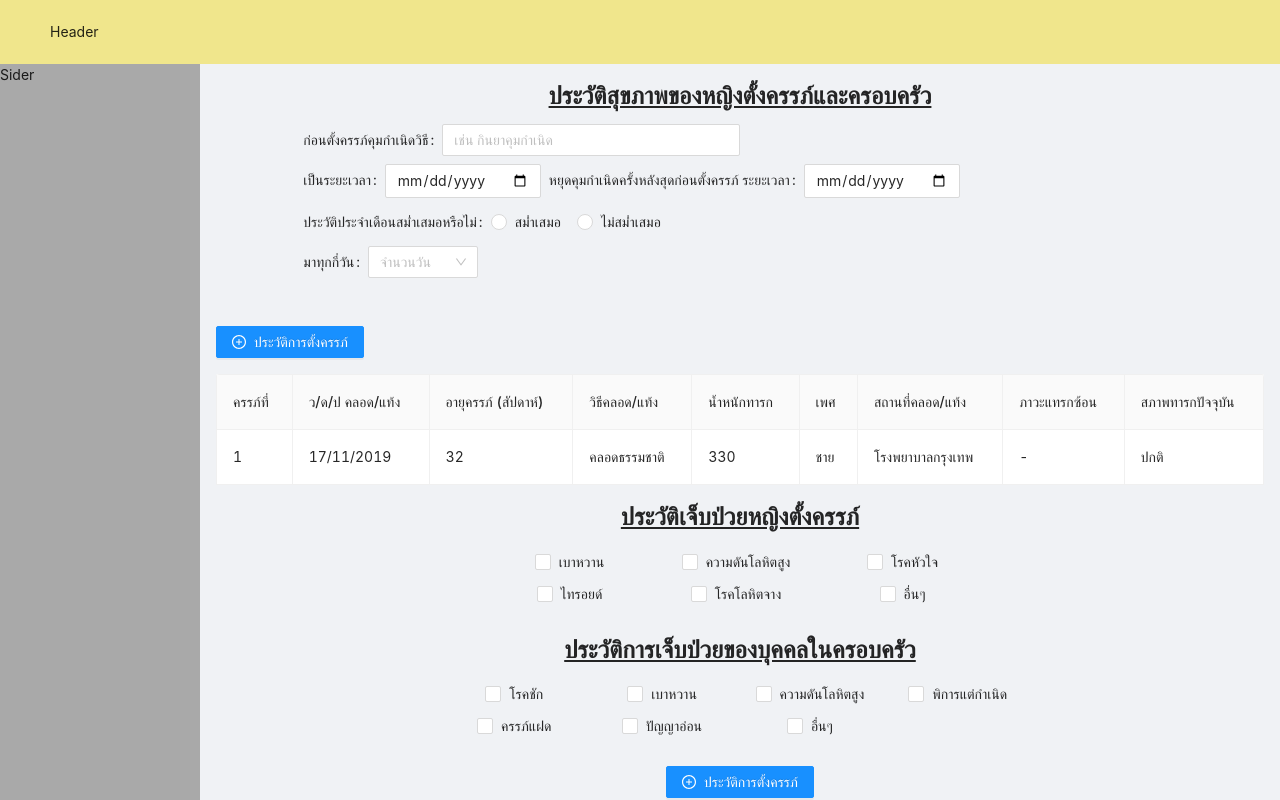
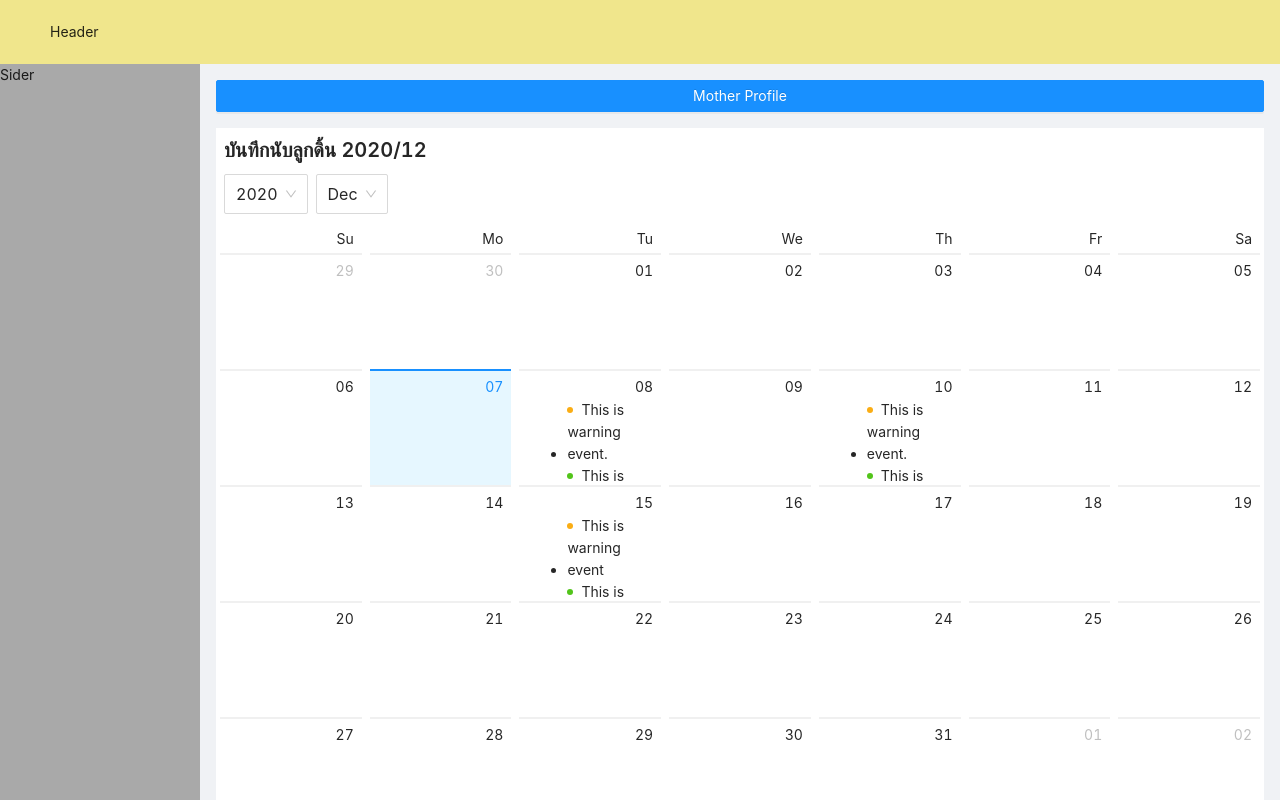
Before and after one commit to AuJeedJad/ANC-frontend, a React (Create React App) app: page / in a window 1280 px wide. Shown: the top 800 px of the page. Built offline with nearby package versions, Linux system fonts and the light colour scheme.

Commit message:
Created MomIndex

```diff
--- a/src/App.js
+++ b/src/App.js
@@ -3,8 +3,9 @@ import { Route } from 'react-router-dom';
 import Login from './pages/login/index';
 import MotherRegister from './pages/MotherRegister/index';
 import MotherProfile from './pages/MotherProfile/index';
-import MotherInformation from './pages/MotherInformations/index';
+import MotherInformation from './pages/MotherInformation/index';
 import PageLayout from './components/Layout';
+import MotherIndex from './pages/MotherIndex/index';
 
 function App() {
   return (
@@ -12,7 +13,8 @@ function App() {
       <Route exact path="/login" component={Login} />
       <Route exact path="/register" component={MotherRegister} />
       <Route exact path="/profile" component={MotherProfile} />
-      <Route exact path="/" component={MotherInformation} />
+      <Route exact path="/information" component={MotherInformation} />
+      <Route exact path="/" component={MotherIndex} />
     </PageLayout>
   );
 }
--- a/src/components/Layout/index.js
+++ b/src/components/Layout/index.js
@@ -4,7 +4,7 @@ import { Layout } from 'antd';
 function PageLayout({ children }) {
   const { Header, Footer, Sider, Content } = Layout;
 
-  const headerStyle = { position: 'fixed', zIndex: '1', width: '100%', backgroundColor: 'khaki' };
+  const headerStyle = { position: 'fixed', zIndex: '3', width: '100%', backgroundColor: 'khaki' };
 
   return (
     <Layout style={{ minHeight: '100vh' }}>
--- /dev/null
+++ b/src/pages/MotherIndex/index.js
@@ -0,0 +1,207 @@
+import { Badge, Button, Calendar, Col, Form, Input, Modal, Row, Select, Typography } from 'antd';
+import React, { useState } from 'react';
+
+function MotherIndex() {
+  const { Option } = Select;
+  const [visible, setVisible] = useState(false);
+  const [recordTimes, setRecordTimes] = useState('morning');
+  const [count, setCount] = useState(0);
+
+  const triggerChange = (changedValue) => {
+    setRecordTimes(changedValue);
+  };
+
+  const onTimesChange = (newRecordTimes) => {
+    if (recordTimes !== newRecordTimes) {
+      setRecordTimes(newRecordTimes);
+    }
+    triggerChange(newRecordTimes);
+  };
+
+  const CollectionCreateForm = ({ onCreate, onCancel }) => {
+    const [form] = Form.useForm();
+    return (
+      <Modal
+        title={'นับลูกดิ้น'}
+        visible={visible}
+        onCancel={onCancel}
+        onOk={() => {
+          form
+            .validateFields()
+            .then((values) => {
+              form.resetFields();
+              onCreate(values);
+            })
+            .catch((info) => {
+              console.log('Validate Failed:', info);
+            });
+        }}
+      >
+        <Form form={form} initialValues={{ date: recordTimes, count: count }}>
+          <Form.Item name="date" label="ช่วงเวลา">
+            <Select
+              style={{ display: 'inline-flex', width: 100, margin: '0 8px' }}
+              value={recordTimes}
+              onChange={onTimesChange}
+            >
+              <Option value="morning">เช้า</Option>
+              <Option value="afternoon">กลางวัน</Option>
+              <Option value="evening">เย็น</Option>
+            </Select>
+          </Form.Item>
+          <Form.Item name="count" label="จำนวน(ครั้ง)">
+            <Input style={{ display: 'inline-flex', width: 100, margin: '0 8px' }} />
+          </Form.Item>
+        </Form>
+      </Modal>
+    );
+  };
+
+  const onCreate = (values) => {
+    console.log(`time = ${recordTimes}, count = ${count}`);
+    setRecordTimes(values.date);
+    setCount(values.count);
+    setVisible(!visible);
+  };
+
+  function getListData(value) {
+    let listData;
+    switch (value.date()) {
+      case 8:
+        listData = [
+          { type: 'warning', content: 'This is warning event.' },
+          { type: 'success', content: 'This is usual event.' },
+        ];
+        break;
+      case 10:
+        listData = [
+          { type: 'warning', content: 'This is warning event.' },
+          { type: 'success', content: 'This is usual event.' },
+          { type: 'error', content: 'This is error event.' },
+        ];
+        break;
+      case 15:
+        listData = [
+          { type: 'warning', content: 'This is warning event' },
+          { type: 'success', content: 'This is very long usual event。。....' },
+        ];
+        break;
+      default:
+    }
+    return listData || [];
+  }
+
+  function dateCellRender(date) {
+    const listData = getListData(date);
+    return (
+      <ul className="events">
+        {listData.map((item) => (
+          <li key={item.content}>
+            <Badge status={item.type} text={item.content} />
+          </li>
+        ))}
+      </ul>
+    );
+  }
+
+  const headerRender = ({ value, onChange }) => {
+    const start = 0;
+    const end = 12;
+    const monthOptions = [];
+
+    const current = value.clone();
+    const localeData = value.localeData();
+    const months = [];
+    for (let i = 0; i < 12; i++) {
+      current.month(i);
+      months.push(localeData.monthsShort(current));
+    }
+
+    for (let index = start; index < end; index++) {
+      monthOptions.push(
+        <Select.Option className="month-item" key={`${index}`}>
+          {months[index]}
+        </Select.Option>
+      );
+    }
+    const month = value.month();
+    const year = value.year();
+    const options = [];
+    for (let i = year - 10; i < year + 10; i += 1) {
+      options.push(
+        <Select.Option key={i} value={i} className="year-item">
+          {i}
+        </Select.Option>
+      );
+    }
+    return (
+      <div style={{ padding: 8 }}>
+        <Typography.Title level={4}>
+          บันทึกนับลูกดิ้น {value.clone().year() + '/' + Number(value.clone().month() + 1)}
+        </Typography.Title>
+        <Row gutter={8}>
+          <Col>
+            <Select
+              size="large"
+              dropdownMatchSelectWidth={false}
+              onChange={(newYear) => {
+                const now = value.clone().year(newYear);
+                onChange(now);
+                setVisible(false);
+              }}
+              value={String(year)}
+            >
+              {options}
+            </Select>
+          </Col>
+          <Col>
+            <Select
+              size="large"
+              dropdownMatchSelectWidth={false}
+              value={String(month)}
+              onChange={(selectedMonth) => {
+                const newValue = value.clone();
+                newValue.month(parseInt(selectedMonth, 10));
+                onChange(newValue);
+                setVisible(false);
+              }}
+            >
+              {monthOptions}
+            </Select>
+          </Col>
+        </Row>
+      </div>
+    );
+  };
+
+  return (
+    <>
+      <Row>
+        <Col span={24}>
+          <Button type="primary" style={{ width: '100%' }}>
+            Mother Profile
+          </Button>
+          <Calendar
+            mode="month"
+            headerRender={headerRender}
+            style={{ margin: '16px 0' }}
+            onSelect={() => setVisible(!visible)}
+            dateCellRender={dateCellRender}
+          ></Calendar>
+          <Button type="primary" style={{ width: '100%' }}>
+            Mother Medical History
+          </Button>
+          <CollectionCreateForm
+            visible={visible}
+            onCreate={onCreate}
+            onCancel={() => {
+              setVisible(!visible);
+            }}
+          />
+        </Col>
+      </Row>
+    </>
+  );
+}
+
+export default MotherIndex;
```
Also changed, not shown: public/manifest.json, src/pages/MotherInformation/components/MedicalHistory.js (renamed from src/pages/MotherInformations/components/MedicalHistory.js), src/pages/MotherInformation/components/MensCheck.js (renamed from src/pages/MotherInformations/components/MensCheck.js), src/pages/MotherInformation/components/PregnantHistory.js (renamed from src/pages/MotherInformations/components/PregnantHistory.js), src/pages/MotherInformation/index.js (renamed from src/pages/MotherInformations/index.js).
